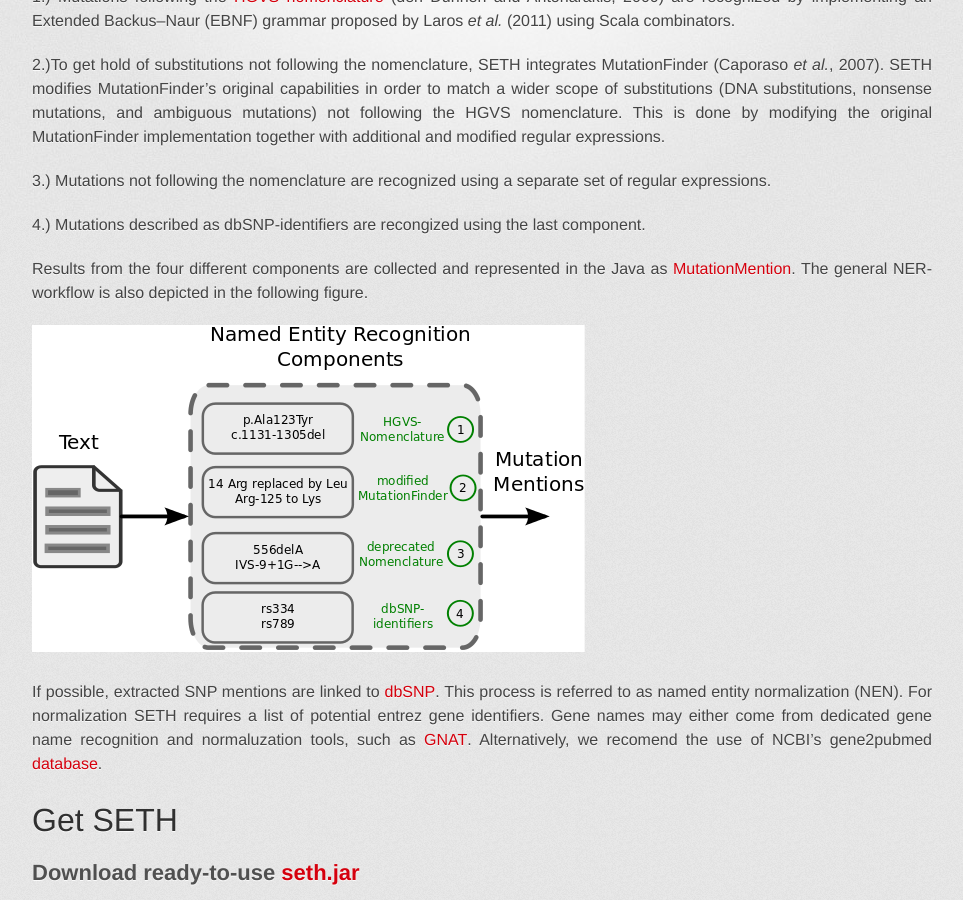
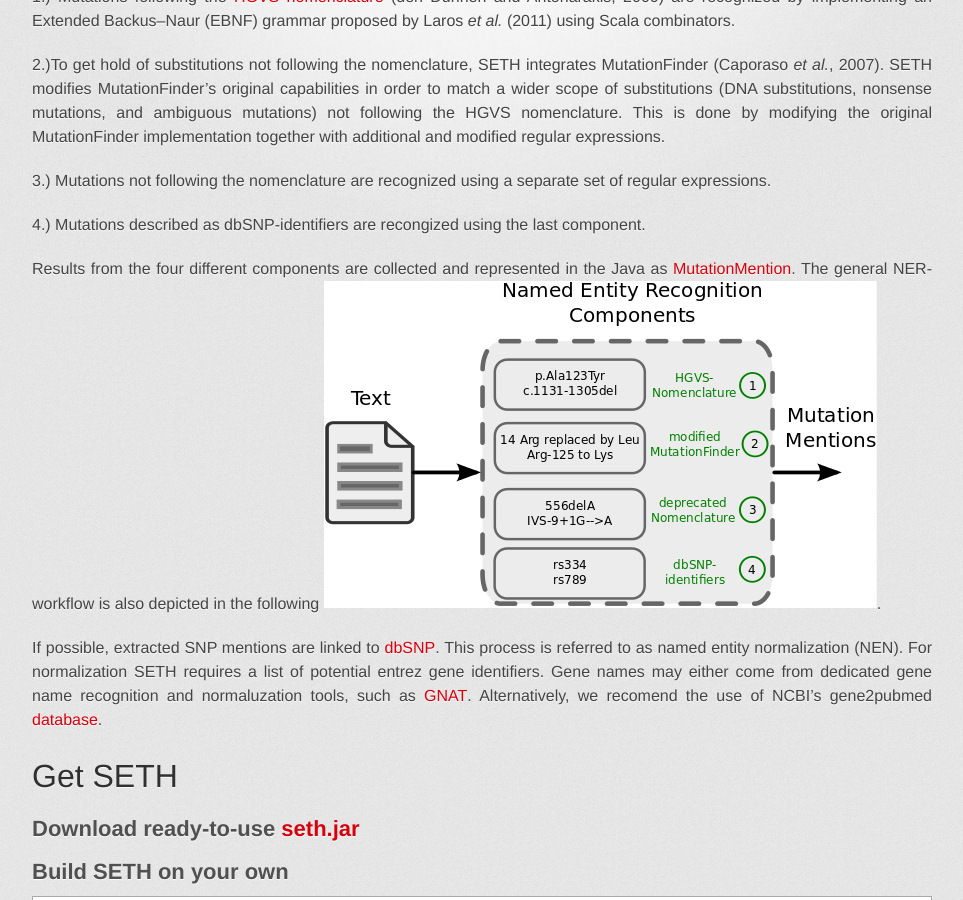
Before and after one commit to rockt/SETH, a Jekyll site: the page built from index.md, in a window 1280 px wide and 900 px high, scrolled down 358 px. Shown: the whole window, without its empty margins (158-1121 px from the left). Built offline with Jekyll 4.4.1, drawn with Linux system fonts in a browser that asks for light colours; some web fonts are replaced.

Commit message:
Update index.md

```diff
--- a/index.md
+++ b/index.md
@@ -15,9 +15,7 @@ SETH modifies MutationFinder's original capabilities in order to match a wider s
 4.) Mutations described as dbSNP-identifiers are recongized using the last component.
 
 Results from the four different components are collected and represented in the Java as  [MutationMention](https://github.com/rockt/SETH/blob/master/src/main/java/de/hu/berlin/wbi/objects/MutationValidation.java).
-The general NER-workflow is also depicted in the following figure.
-
-![Workflow](https://github.com/rockt/SETH/blob/ad7b9fbccd976a6775a03daf332b08ee52a08a0f/images/dataflow.png)
+The general NER-workflow is also depicted in the following ![figure](https://github.com/rockt/SETH/blob/ad7b9fbccd976a6775a03daf332b08ee52a08a0f/images/dataflow.png).
 
 If possible, extracted SNP mentions are linked to [dbSNP](http://www.ncbi.nlm.nih.gov/SNP/). This process  is referred to as named entity normalization (NEN). For normalization SETH requires a list of potential entrez gene identifiers. Gene names may either come from dedicated gene name recognition and normaluzation tools, such as [GNAT](http://gnat.sourceforge.net/).
 Alternatively, we recomend the use of NCBI's gene2pubmed [database](ftp://ftp.ncbi.nlm.nih.gov/gene/DATA/gene2pubmed.gz).
```
